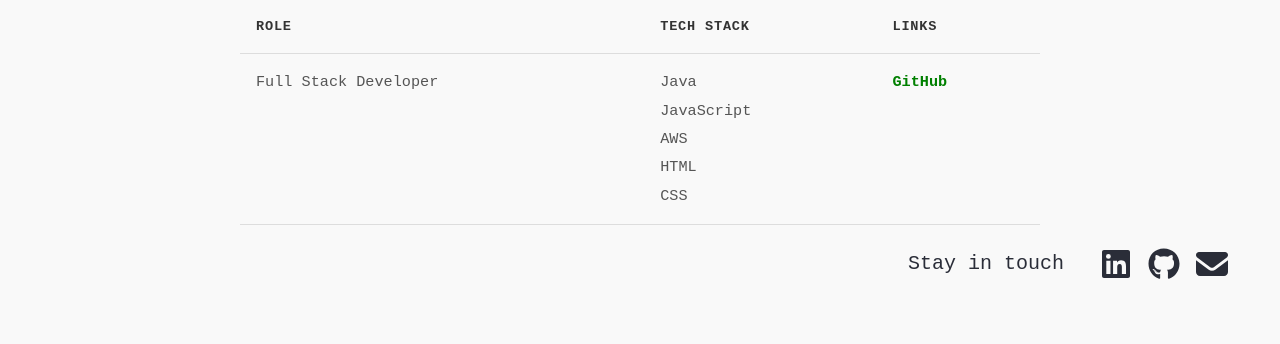
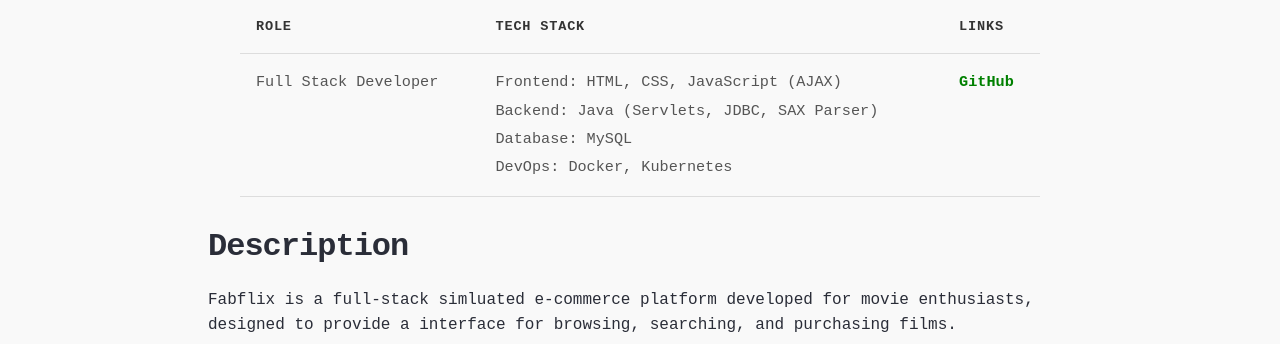
Before and after one commit to DonChenn/portfolio, a React (Vite) app: page /project/fabflix in a window 1280 px wide. Shown: the part 578-922 px from the top of the page. Before the commit the page ends 894 px from the top, so only its background shows below. Built offline with nearby package versions, Linux system fonts and the light colour scheme.

Commit message:
project description

```diff
--- /dev/null
+++ b/src/components/project/ProjectInformation.tsx
@@ -0,0 +1,25 @@
+import type { Project } from "../../data/project";
+
+interface ProjectInformationProps {
+  project: Project;
+}
+
+export function ProjectInformation({ project }: ProjectInformationProps) {
+  return (
+    <div className="project-information">
+      {project.description.map((item, index) => (
+        <div key={index} className="project-description-item">
+          <h3>{item.header}</h3>
+          <p>{item.text}</p>
+          {item.bullets && item.bullets.length > 0 && (
+            <ul>
+              {item.bullets.map((bullet, bulletIndex) => (
+                <li key={bulletIndex}>{bullet}</li>
+              ))}
+            </ul>
+          )}
+        </div>
+      ))}
+    </div>
+  );
+}
--- a/src/css/About.css
+++ b/src/css/About.css
@@ -1,4 +1,4 @@
 .About {
-    margin-left: 3rem;
-    margin-right: 3rem;
+  margin-left: 3rem;
+  margin-right: 3rem;
 }
--- a/src/css/App.css
+++ b/src/css/App.css
@@ -126,7 +126,7 @@ footer {
 .icon-container {
   display: flex;
   align-items: center;
-  gap: .5rem;
+  gap: 0.5rem;
 }
 
 .icon-link {
--- a/src/css/ProjectDetails.css
+++ b/src/css/ProjectDetails.css
@@ -1,5 +1,11 @@
-.project-details-container {
-    padding: 0 3rem;
+.project-detail-body {
+  margin-left: 3rem;
+  margin-right: 3rem;
+}
+
+.project-information {
+  margin-left: 10rem;
+  margin-right: 10rem;
 }
 
 .project-details-header {
--- a/src/css/introduction.css
+++ b/src/css/introduction.css
@@ -31,7 +31,9 @@
   overflow: hidden;
   white-space: nowrap;
   border-right: 3px solid #008000;
-  animation: typing 0.7s steps(8) forwards, blink 0.7s step-end infinite;
+  animation:
+    typing 0.7s steps(8) forwards,
+    blink 0.7s step-end infinite;
 }
 
 @keyframes typing {
--- a/src/data/project.ts
+++ b/src/data/project.ts
@@ -2,7 +2,7 @@ export interface Project {
   title: string;
   subheading: string;
   slogan: string;
-  description: string;
+  description: { header: string; text: string; bullets?: string[] }[];
   thumbnail: string;
   link: string;
   images: string[];
@@ -15,9 +15,15 @@ export interface Project {
 export const projects: Project[] = [
   {
     title: "SMYZE",
-    subheading: "MOBILE/WEB APP · FULL STACK DEVELOPMENT · FLUTTER/REACT",
+    subheading:
+      "MOBILE APP · WEB APP · FULL STACK DEVELOPMENT · FLUTTER · REACT",
     slogan: "Full Stack Software Engineer Intern",
-    description: "",
+    description: [
+      {
+        header: "Description",
+        text: "Smyze is a fully automated robotic drink station. During my time with SMYZE, I worked as a Full Stack Developer contributing to their Medusa v2 commerce backend and WeChat/Kiosk interfaces.",
+      },
+    ],
     thumbnail: "/portfolio/projects/smyze/thumbnail.png",
     link: "/project/smyze",
     images: [],
@@ -32,13 +38,18 @@ export const projects: Project[] = [
       "Dart",
       "Alibaba Cloud",
     ],
-    links: [],
+    links: [{ label: "Company Website", url: "https://smyze.cn/" }],
   },
   {
     title: "Purin Car",
     subheading: "ANDROID APP · JETPACK COMPOSE · FULL STACK DEVELOPMENT",
     slogan: "A reliable assistant for your vehicle’s health and longevity",
-    description: "",
+    description: [
+      {
+        header: "Description",
+        text: "Purin Car is an Android Jetpack Compose application built to extend the lifespan of my car (2025 Toyota Camry) to hopefully 300,000+ miles. It tracks maintenance schedules based on mileage or time intervals whichever comes first ensuring NO service is overlooked.",
+      },
+    ],
     thumbnail: "/portfolio/projects/purin_car/thumbnail.png",
     link: "/project/purin-car",
     images: [
@@ -49,14 +60,19 @@ export const projects: Project[] = [
     featured: true,
     role: "Full Stack Developer",
     techstack: ["Kotlin", "Jetpack Compose", "Room Database", "SmartCar API"],
-    links: [{label: "GitHub", url: "https://github.com/DonChenn/PurinCar"}],
+    links: [{ label: "GitHub", url: "https://github.com/DonChenn/PurinCar" }],
   },
   {
     title: "Glub World",
     subheading: "WEB APP · VIDEO GAME · FULL STACK DEVELOPMENT",
     slogan:
       "A fish’s brave journey across the deep, a video game for my significant other",
-    description: "",
+    description: [
+      {
+        header: "Description",
+        text: "Glub World is a website video game that I developed for my significant other for our 7th anniversary. It follows a fish who gets lost in the sea and tries to find their way back to their best friend, a cat. Feel free to play yourself!",
+      },
+    ],
     thumbnail: "/portfolio/projects/glub_world/thumbnail.png",
     link: "/project/glub-world",
     images: [
@@ -67,13 +83,18 @@ export const projects: Project[] = [
     featured: false,
     role: "Game Developer",
     techstack: ["HTML", "JavaScript", "CSS"],
-    links: [{label: "GitHub", url: "https://github.com/DonChenn/Glub_World"}],
+    links: [{ label: "GitHub", url: "https://github.com/DonChenn/Glub_World" }],
   },
   {
     title: "Fabflix",
     subheading: "WEB APP · AWS · FULL STACK DEVELOPMENT",
     slogan: "Connecting you with films through an expansive cinematic catalog",
-    description: "",
+    description: [
+      {
+        header: "Description",
+        text: "Fabflix is a full-stack simluated e-commerce platform developed for movie enthusiasts, designed to provide a interface for browsing, searching, and purchasing films.",
+      },
+    ],
     thumbnail: "/portfolio/projects/fabflix/thumbnail.png",
     link: "/project/fabflix",
     images: [
@@ -83,15 +104,35 @@ export const projects: Project[] = [
     ],
     featured: true,
     role: "Full Stack Developer",
-    techstack: ["Java", "JavaScript", "AWS", "HTML", "CSS"],
-    links: [{label: "GitHub", url: "https://github.com/DonChenn/Fabflix"}],
+    techstack: [
+      "Frontend: HTML, CSS, JavaScript (AJAX)",
+      "Backend: Java (Servlets, JDBC, SAX Parser)",
+      "Database: MySQL",
+      "DevOps: Docker, Kubernetes",
+    ],
+    links: [{ label: "GitHub", url: "https://github.com/DonChenn/Fabflix" }],
   },
   {
     title: "Guidance Glasses",
     subheading: "EMBEDDED SYSTEMS · COMPUTER VISION · MACHINE LEARNING",
     slogan:
       "Helping the visually impaired make the world feel a little more navigatable",
-    description: "",
+    description: [
+      {
+        header: "The Problem",
+        text: "Current cityscapes are not designed to accommodate the visually impaired. Cityscapes are filled with multiple obstacles that move in and out of people's’ paths, making it a dangerous environment to navigate. Current solutions still have many issues including, white canes being unable to detect objects that are outside of the user’s immediate range and smart glasses have high costs and are unable to measure distances, ",
+      },
+      {
+        header: "Our Solution",
+        text: "The goal of the guidance glasses is to assist visually impaired people in being able to safely cross the street. The glasses use a combination of information provided by a camera, and microphone to assess whether it’s okay to cross the street. The ultrasonic provides additional information about obstacles in front of the user. This is then communicated to the user through vibrations from haptic feedback motors.",
+        bullets: [
+          "Camera uses a custom-trained YOLOv5 model to detect and recognize pedestrian stop or walk signs.",
+          "Microphone listens to sounds that might come from pedestrian walk and stop signals to add to the algorithm’s confidence level on if it is a walk signal or not. It also measures the decibels of ambient sounds to determine if there is a car.",
+          "Ultrasonic sensor detects any objects within its range and how far they are to determine if an obstacle is in the way.",
+          "Haptic feedback motors located on both temples then communicate all of this through vibrations of varying frequencies and intensities.",
+        ],
+      },
+    ],
     thumbnail: "/portfolio/projects/guidance_glasses/thumbnail.png",
     link: "/project/guidance-glasses",
     images: [
@@ -102,6 +143,8 @@ export const projects: Project[] = [
     featured: true,
     role: "Embedded Systems Engineer",
     techstack: ["Python", "YOLOv5", "Nvidia Jetson Nano", "C"],
-    links: [{ label: "GitHub", url: "https://github.com/franciscotimoh/gb-glasses" }],
+    links: [
+      { label: "GitHub", url: "https://github.com/franciscotimoh/gb-glasses" },
+    ],
   },
 ];
--- a/src/pages/ProjectDetails.tsx
+++ b/src/pages/ProjectDetails.tsx
@@ -2,6 +2,7 @@ import { useParams } from "react-router-dom";
 import { projects } from "../data/project";
 import { useEffect } from "react";
 import { ProjectIntro } from "../components/project/ProjectIntro";
+import { ProjectInformation } from "../components/project/ProjectInformation";
 
 function ProjectDetails() {
   const { projectId } = useParams();
@@ -22,6 +23,7 @@ function ProjectDetails() {
   return (
     <div className="project-detail-body">
       <ProjectIntro project={project} />
+      <ProjectInformation project={project} />
     </div>
   );
 }
```
Also changed, not shown: src/components/layout/Footer.tsx (+10 -2 lines), src/css/ProjectCard.css (line endings or trailing spaces). Lines whose indentation alone changed are shown as unchanged.
